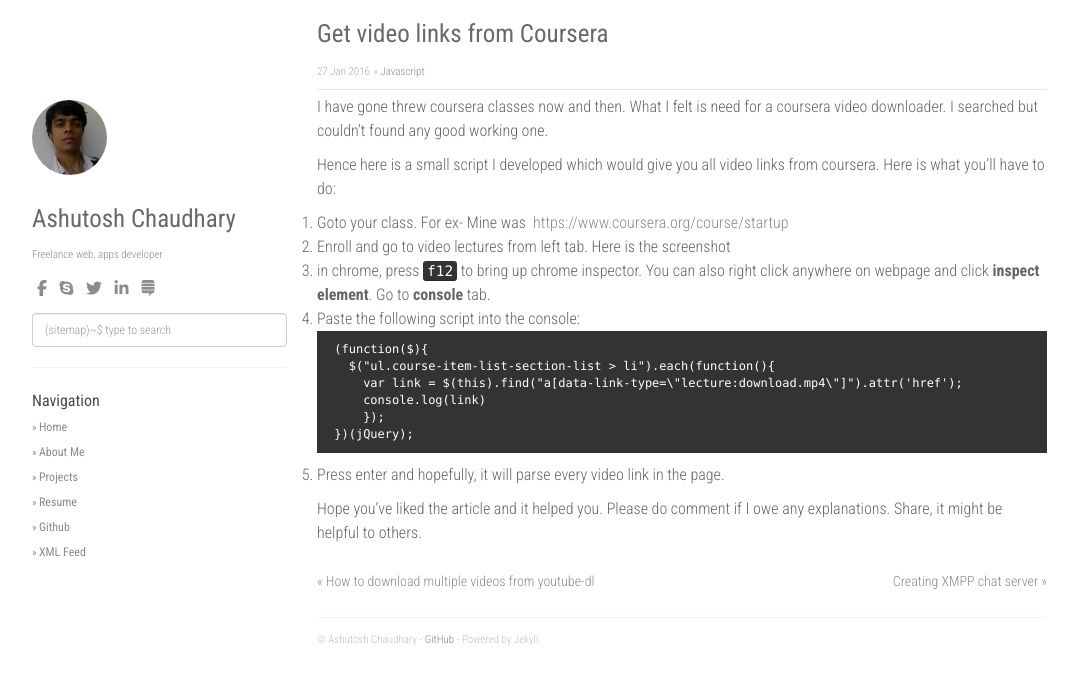
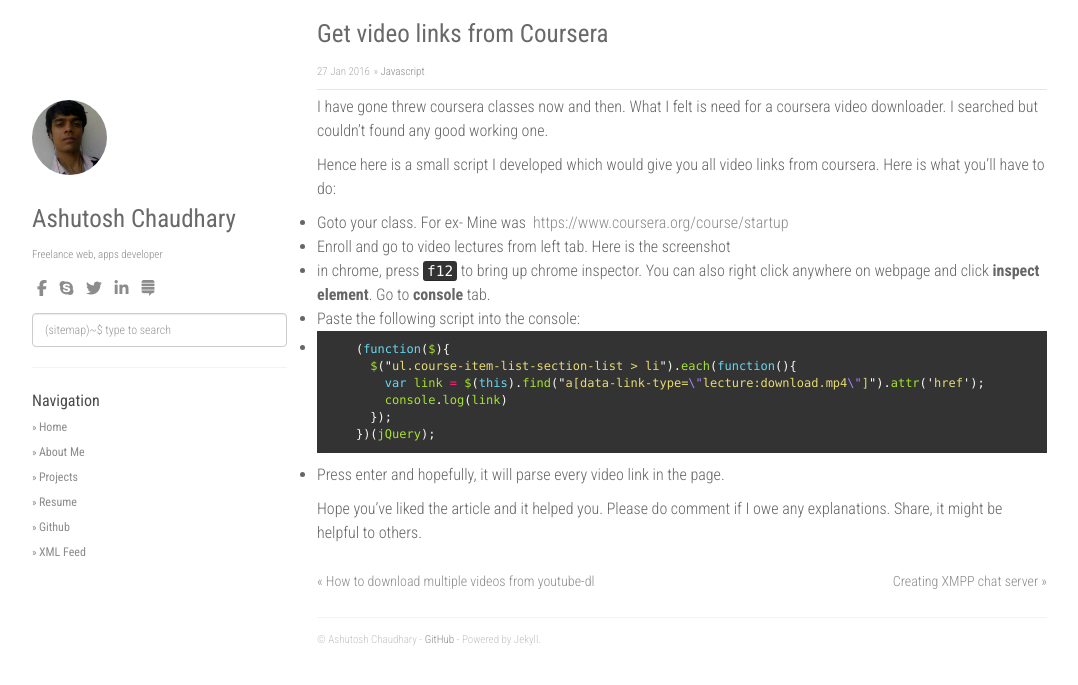
Before and after one commit to codeasashu/codeasashu.github.io, a Jekyll site: the page built from _posts/2016-01-27-get-video-links-from-coursera.md, in a window 1280 px wide. Shown: the top 685 px of the page, without its empty margins (53-1131 px from the left). Built offline with Jekyll 4.4.1, drawn with Linux system fonts in a browser that asks for light colours; nearby versions of some CDN libraries; comment, search, counter and statistics services are not loaded; part of the change alters nothing that is shown.

Commit message:
fixed blog page 2

````diff
--- a/_posts/2016-01-27-get-video-links-from-coursera.md
+++ b/_posts/2016-01-27-get-video-links-from-coursera.md
@@ -22,19 +22,21 @@ I have gone threw coursera classes now and then. What I felt is need for a cours
 
 Hence here is a small script I developed which would give you all video links from coursera. Here is what you'll have to do:
 
-1. Goto your class. For ex- Mine was  [https://www.coursera.org/course/startup](https://www.coursera.org/course/startup)
-2. Enroll and go to video lectures from left tab. Here is the screenshot
-3. in chrome, press <kbd>f12</kbd> to bring up chrome inspector. You can also right click anywhere on webpage and click **inspect element**. Go to **console** tab.
-4. Paste the following script into the console:
+- Goto your class. For ex- Mine was  [https://www.coursera.org/course/startup](https://www.coursera.org/course/startup)
+- Enroll and go to video lectures from left tab. Here is the screenshot
+- in chrome, press <kbd>f12</kbd> to bring up chrome inspector. You can also right click anywhere on webpage and click **inspect element**. Go to **console** tab.
+- Paste the following script into the console:
+-
+    ```js
+        (function($){
+          $("ul.course-item-list-section-list > li").each(function(){
+            var link = $(this).find("a[data-link-type=\"lecture:download.mp4\"]").attr('href');
+            console.log(link)
+          });
+        })(jQuery);
     ```
-    (function($){
-      $("ul.course-item-list-section-list > li").each(function(){
-        var link = $(this).find("a[data-link-type=\"lecture:download.mp4\"]").attr('href');
-        console.log(link)
-        });
-    })(jQuery);
-    ```
-5. Press enter and hopefully, it will parse every video link in the page.
+
+- Press enter and hopefully, it will parse every video link in the page.
 
 
 Hope you've liked the article and it helped you. Please do comment if I owe any explanations. Share, it might be helpful to others.
````
Also changed, not shown: 3 other files.
